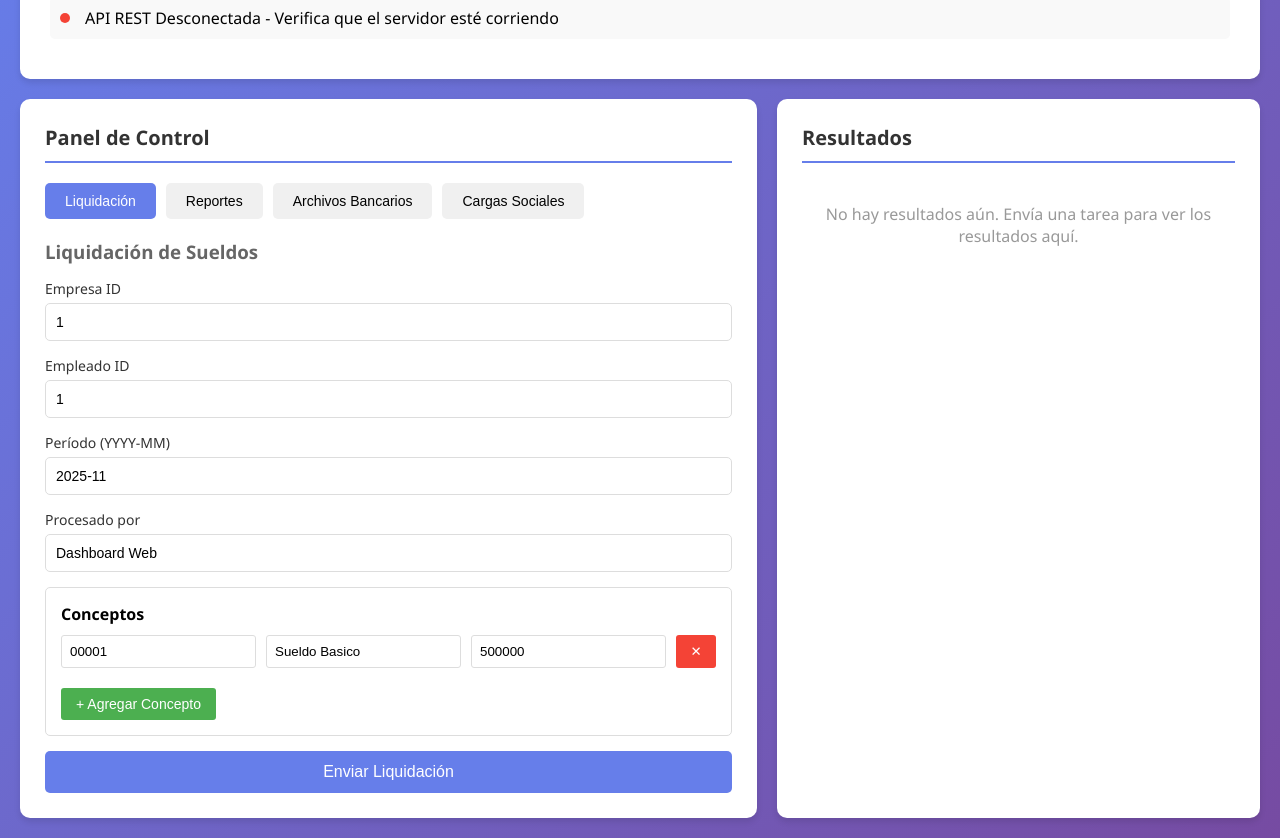
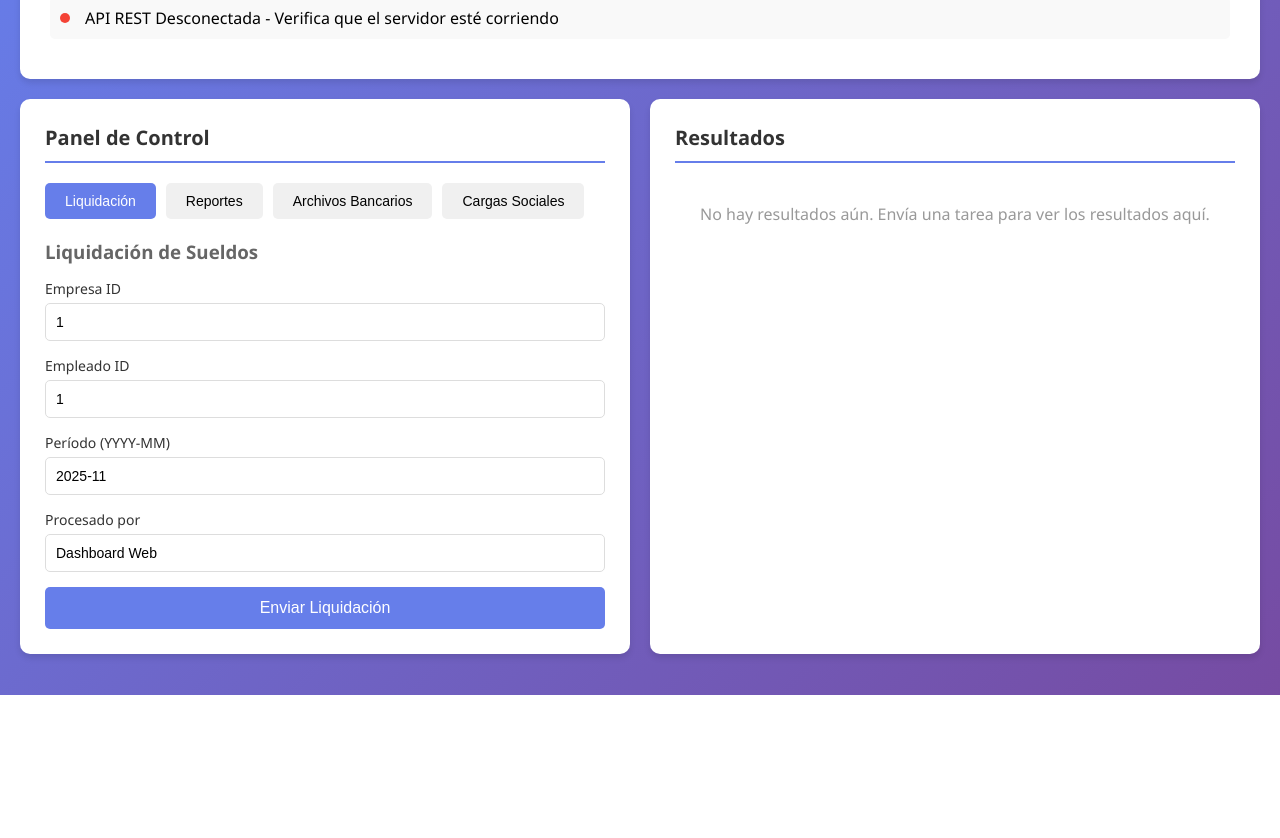
Before and after one commit to rojasayelen/liquidacion-sueldos-distribuidos, a plain HTML site: page frontend/index.html in a window 1280 px wide. Shown: the part 105-943 px from the top of the page. After the commit the page ends 800 px from the top, so only its background shows below. Drawn offline with Linux system fonts and the light colour scheme; no server answers.

Commit message:
modifico diagrama, agrego diagrama.md, modifico index y README

```diff
--- a/frontend/index.html
+++ b/frontend/index.html
@@ -50,19 +50,6 @@
                     <div class="form-group">
                         <label>Procesado por</label>
                         <input type="text" id="liq_procesado_por" value="Dashboard Web" required>
-                    </div>
-
-                    <div class="conceptos-container">
-                        <label style="font-weight: bold; margin-bottom: 10px; display: block;">Conceptos</label>
-                        <div id="conceptos-list">
-                            <div class="concepto-item">
-                                <input type="text" placeholder="Código" value="00001">
-                                <input type="text" placeholder="Nombre" value="Sueldo Basico">
-                                <input type="number" placeholder="Monto" value="500000">
-                                <button class="btn-small" onclick="removeConcepto(this)">✕</button>
-                            </div>
-                        </div>
-                        <button class="btn-add" onclick="addConcepto()">+ Agregar Concepto</button>
                     </div>
 
                     <button class="btn" onclick="enviarLiquidacion()">Enviar Liquidación</button>
@@ -217,39 +204,6 @@
             }
         }
 
-        function addConcepto() {
-            const container = document.getElementById('conceptos-list');
-            const div = document.createElement('div');
-            div.className = 'concepto-item';
-            div.innerHTML = `
-                <input type="text" placeholder="Código">
-                <input type="text" placeholder="Nombre">
-                <input type="number" placeholder="Monto">
-                <button class="btn-small" onclick="removeConcepto(this)">✕</button>
-            `;
-            container.appendChild(div);
-        }
-
-        function removeConcepto(button) {
-            button.parentElement.remove();
-        }
-
-        function getConceptos() {
-            const conceptos = [];
-            document.querySelectorAll('.concepto-item').forEach(item => {
-                const inputs = item.querySelectorAll('input');
-                if (inputs[0].value && inputs[1].value && inputs[2].value) {
-                    conceptos.push({
-                        codigo: inputs[0].value,
-                        nombre: inputs[1].value,
-                        tipo: 'remunerativo',
-                        monto: parseFloat(inputs[2].value)
-                    });
-                }
-            });
-            return conceptos;
-        }
-
         function addResult(status, type, data) {
             const resultsDiv = document.getElementById('results');
 
@@ -282,8 +236,7 @@
                 empresa_id: parseInt(document.getElementById('liq_empresa_id').value),
                 empleado_id: parseInt(document.getElementById('liq_empleado_id').value),
                 periodo: document.getElementById('liq_periodo').value,
-                procesado_por: document.getElementById('liq_procesado_por').value,
-                conceptos: getConceptos()
+                procesado_por: document.getElementById('liq_procesado_por').value
             };
 
             try {
--- a/frontend/styles.css
+++ b/frontend/styles.css
@@ -205,46 +205,6 @@ body {
     margin-bottom: 20px;
 }
 
-.conceptos-container {
-    border: 1px solid #ddd;
-    border-radius: 5px;
-    padding: 15px;
-    margin-bottom: 15px;
-}
-
-.concepto-item {
-    display: grid;
-    grid-template-columns: 1fr 1fr 1fr 40px;
-    gap: 10px;
-    margin-bottom: 10px;
-}
-
-.concepto-item input {
-    padding: 8px;
-    border: 1px solid #ddd;
-    border-radius: 3px;
-}
-
-.btn-small {
-    padding: 8px;
-    background: #f44336;
-    color: white;
-    border: none;
-    border-radius: 3px;
-    cursor: pointer;
-}
-
-.btn-add {
-    padding: 8px 15px;
-    background: #4caf50;
-    color: white;
-    border: none;
-    border-radius: 3px;
-    cursor: pointer;
-    font-size: 14px;
-    margin-top: 10px;
-}
-
 @media (max-width: 1024px) {
     .main-content {
         grid-template-columns: 1fr;
```
Also changed, not shown: diagrams/arquitectura-sistema-limpio.svg (added), diagrams/arquitectura-sistema.svg (deleted), 3 other files.
